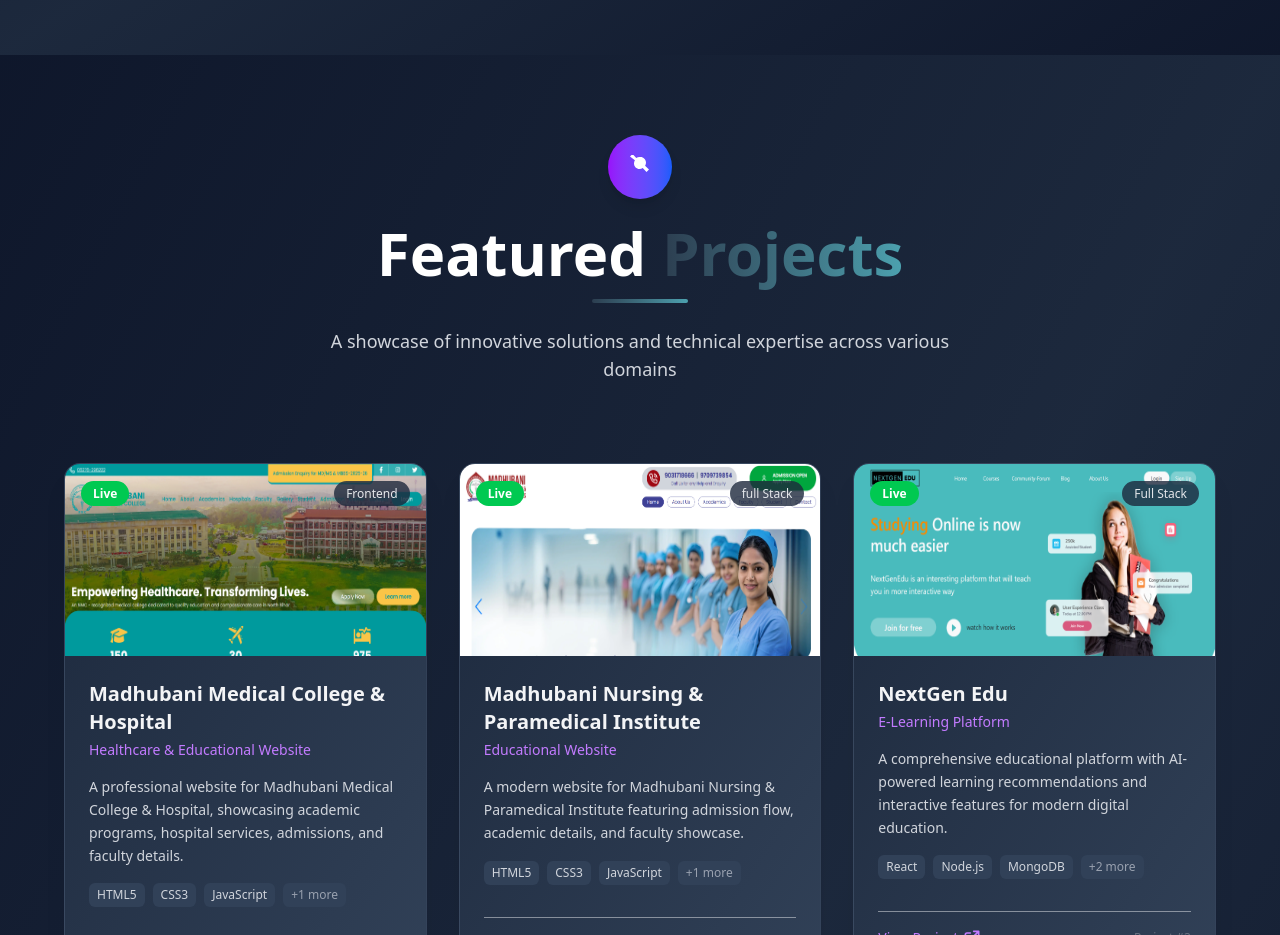
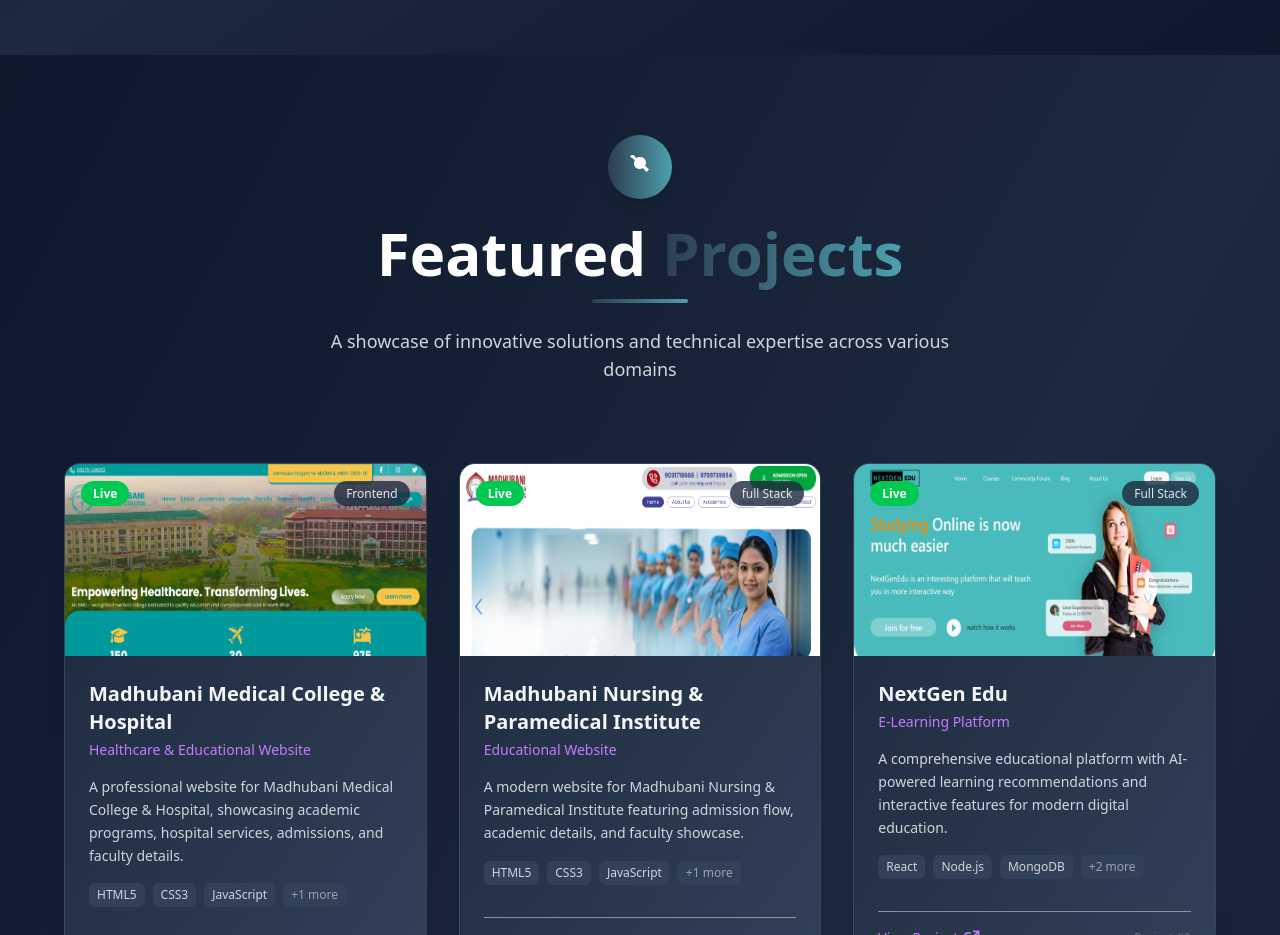
Before and after one commit to farhanrahman0027/My-Portfolio, a React (Vite) app: page / in a window 1280 px wide. Shown: the part 4900-5835 px from the top of the page. Built offline with nearby package versions, Linux system fonts and the light colour scheme.

Commit message:
update in project section

```diff
--- a/src/components/Projects.jsx
+++ b/src/components/Projects.jsx
@@ -221,7 +221,7 @@
       <div className="max-w-7xl mx-auto">
         {/* Header Section */}
         <div className="text-center mb-20">
-          <div className="inline-flex items-center justify-center w-16 h-16 mb-6 rounded-full bg-gradient-to-r from-purple-600 to-blue-600 text-white shadow-lg">
+          <div className="inline-flex items-center justify-center w-16 h-16 mb-6 rounded-full bg-gradient-to-r from-[#2c3e50] to-[#4ca1af] text-white shadow-lg">
             <RocketIcon />
           </div>
           <h2
```
